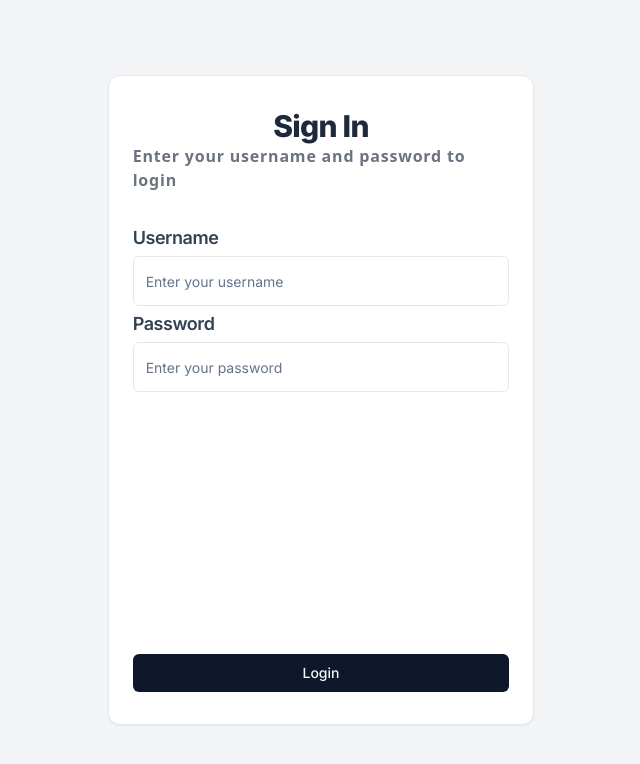
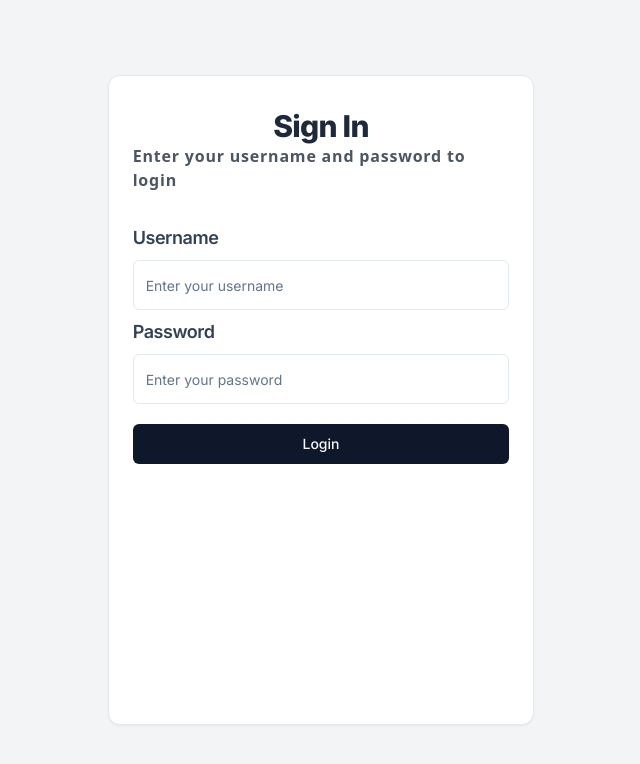
Before and after one commit to Rr-sobusy/ani-list, a Next.js app: page /auth in a window 1280 px wide. Shown: the top 764 px of the page, without its empty margins (319-959 px from the left). Built offline with nearby package versions, Linux system fonts and the light colour scheme.

Commit message:
login page

```diff
--- a/src/app/auth/page.tsx
+++ b/src/app/auth/page.tsx
@@ -12,21 +12,25 @@ type Props = {}
 const LoginPage = (props: Props) => {
   const submitHandler = (e: React.FormEvent<HTMLFormElement>) => {
     e.preventDefault()
+    const formData = new FormData(e.currentTarget)
+    const name = formData.get("username")
+    const password = formData.get("password")
+    console.log(name)
   }
   return (
     <form onSubmit={submitHandler} className='flex items-center justify-center h-screen bg-[#F3F4F6]'>
       <Card className='lg:w-1/3 md:w-3/4 flex flex-col gap-5 w-full h-full md:h-[650px] px-6 py-20 md:py-8 rounded-xl'>
         <div className='flex flex-col items-center'>
           <h2 className='scroll-m-20 text-2xl text-slate-800 font-extrabold tracking-tight lg:text-3xl'>Sign In</h2>
-          <h6 className='font-sans text-gray-500 font-semibold tracking-wider'>Enter your username and password to login</h6>
+          <h6 className='font-sans text-gray-600 font-semibold tracking-wider'>Enter your username and password to login</h6>
         </div>
 
         {/* Input fields */}
-        <div className='flex mt-3 flex-col gap-1 h-3/4'>
+        <div className='flex mt-3 flex-col gap-2'>
           <label className='text-slate-700 text-lg font-semibold tracking-tight scroll-m-20'>Username</label>
-          <Input className='py-6' placeholder='Enter your username' />
+          <Input name='username' className='py-6 text-sm text-slate-700' placeholder='Enter your username' />
           <label className='text-slate-700 text-lg font-semibold tracking-tight scroll-m-20'>Password</label>
-          <Input className='py-6' placeholder='Enter your password' />
+          <Input name='password' className='py-6 text-sm text-slate-700' placeholder='Enter your password' />
         </div>
         <Button type='submit' className=''>Login</Button>
       </Card>
```
